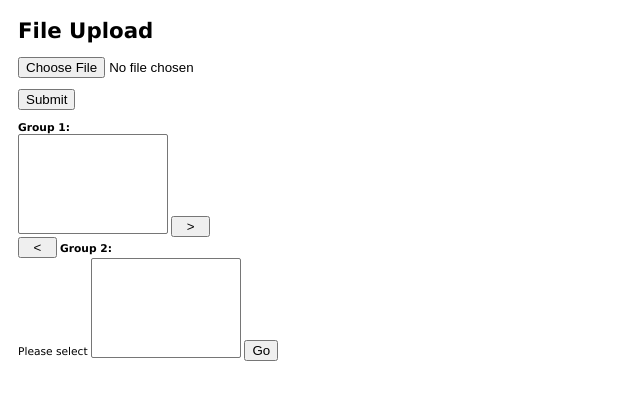
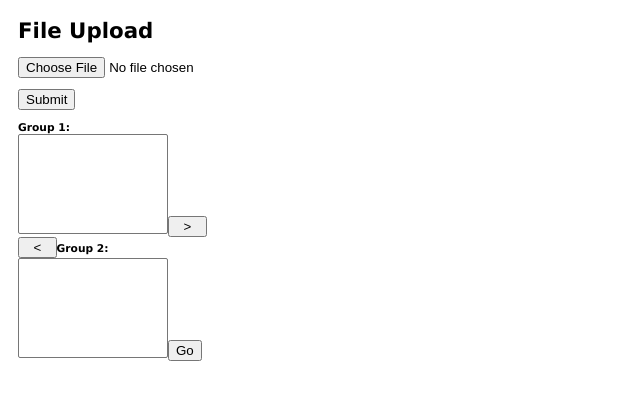
Before and after one commit to jaymin212/SmartServtask2, a Flask app: page / in a window 1280 px wide. Shown: the top 400 px of the page, without its empty margins (0-640 px from the left). Run offline with Flask 2, Linux system fonts and the light colour scheme; lists and menus that the app fills with data are empty; some libraries are stand-ins or nearby versions.

Commit message:
Update insert.html

```diff
--- a/templates/insert.html
+++ b/templates/insert.html
@@ -29,25 +29,27 @@ input
       <p><input type="file" name="file"></p>
       <p><input type="submit" value="Submit"></p>
     </form>
-                <b>Group 1:</b><br/>
-               <select multiple="multiple" id='lstBox1'>
+<table>
+        <td>
+            <tr><b>Group 1:</b><br/></tr>
+            <tr>   <select multiple="multiple" id='lstBox1'>
                 {{ columns }}
-            </select>
+            </select></tr>
+        </td>
+        <td>
+            <tr><input type='button' id='btnRight' value ='  >  '/></tr>
+            <tr><br/><input type='button' id='btnLeft' value ='  <  '/></tr>
+        </td>
+        <td>
+            <tr>
+            <b>Group 2: </b><br/></tr>
+            <form class="form-inline" method="POST" action="">
 
-            <input type='button' id='btnRight' value ='  >  '/>
-            <br/><input type='button' id='btnLeft' value ='  <  '/>
-
-            <b>Group 2: </b><br/>
-            <form class="form-inline" method="POST" action="">
-                      <span class="input-group-addon">Please select</span>
-                          <select multiple="multiple" name="lstBox2" id="lstBox2">
-                          </select>
-                  <button type="submit" class="btn btn-default">Go</button>
-              </form>
-            <!-- <form action="" method="POST">
-                <select multiple="multiple" name="lstBox2" id='lstBox2'></select>
-                <input type="submit" value="Submit">
-            </form> -->
+                <tr><select multiple="multiple" name="lstBox2" id="lstBox2">
+                          </select></tr>
+                          <tr><button type="submit" class="btn btn-default">Go</button></tr>
+              </form></td>
+            </table>
   </body>
   <script src="//ajax.googleapis.com/ajax/libs/jquery/1.9.1/jquery.min.js"></script>
   <script>
```
